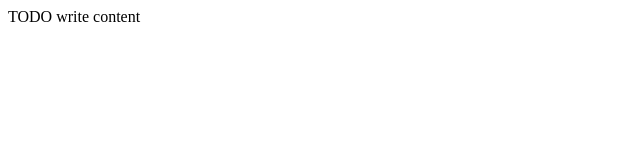
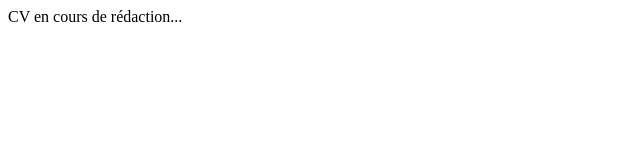
Before and after one commit to Tarasteed/PortFolioSio, a plain HTML site: page CV.html in a window 1280 px wide. Shown: the full height of the page, 0-640 px from the left. Drawn offline with Linux system fonts and the light colour scheme.

Commit message:
remplacement du message par defaut dans cv

```diff
--- a/CV.html
+++ b/CV.html
@@ -11,6 +11,6 @@ and open the template in the editor.
         <meta name="viewport" content="width=device-width, initial-scale=1.0">
     </head>
     <body>
-        <div>TODO write content</div>
+        <div>CV en cours de rédaction...</div>
     </body>
 </html>
```
